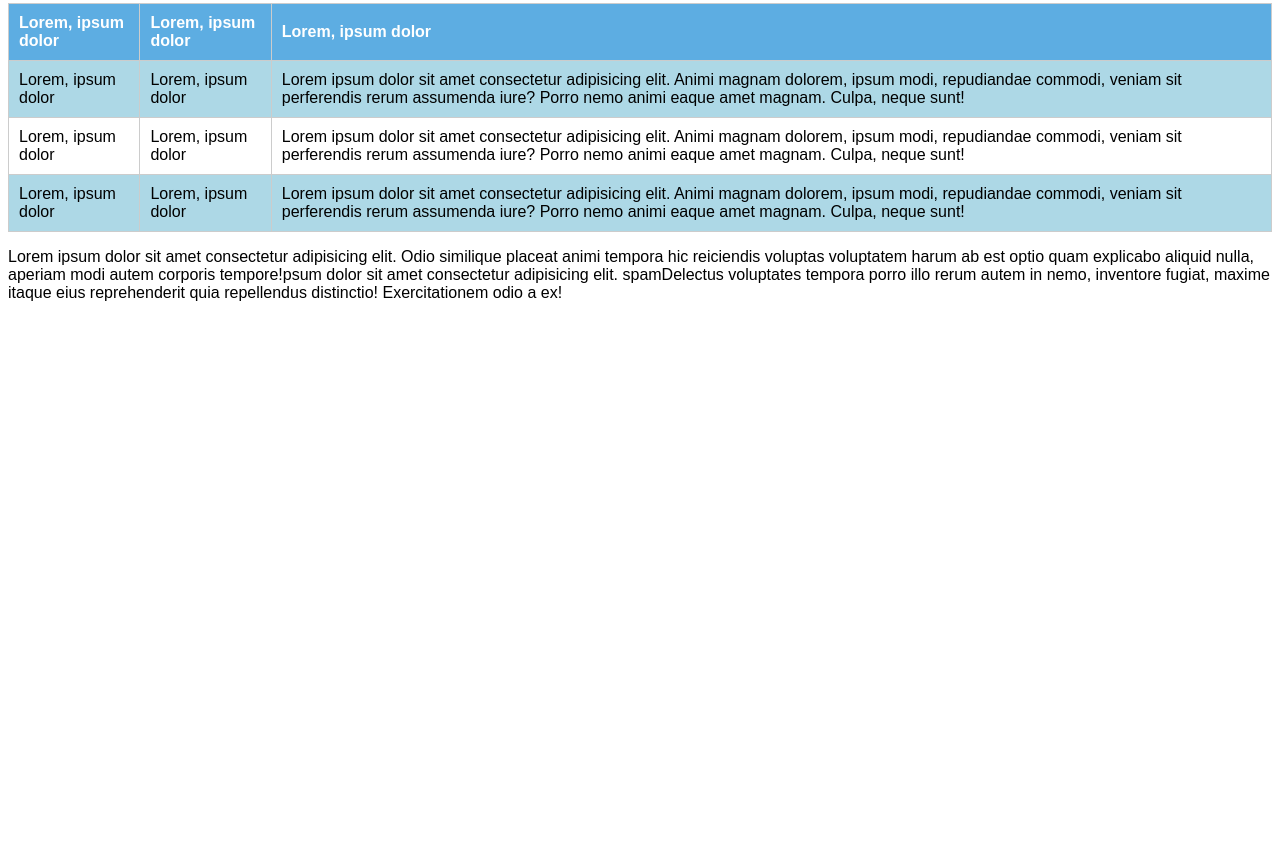
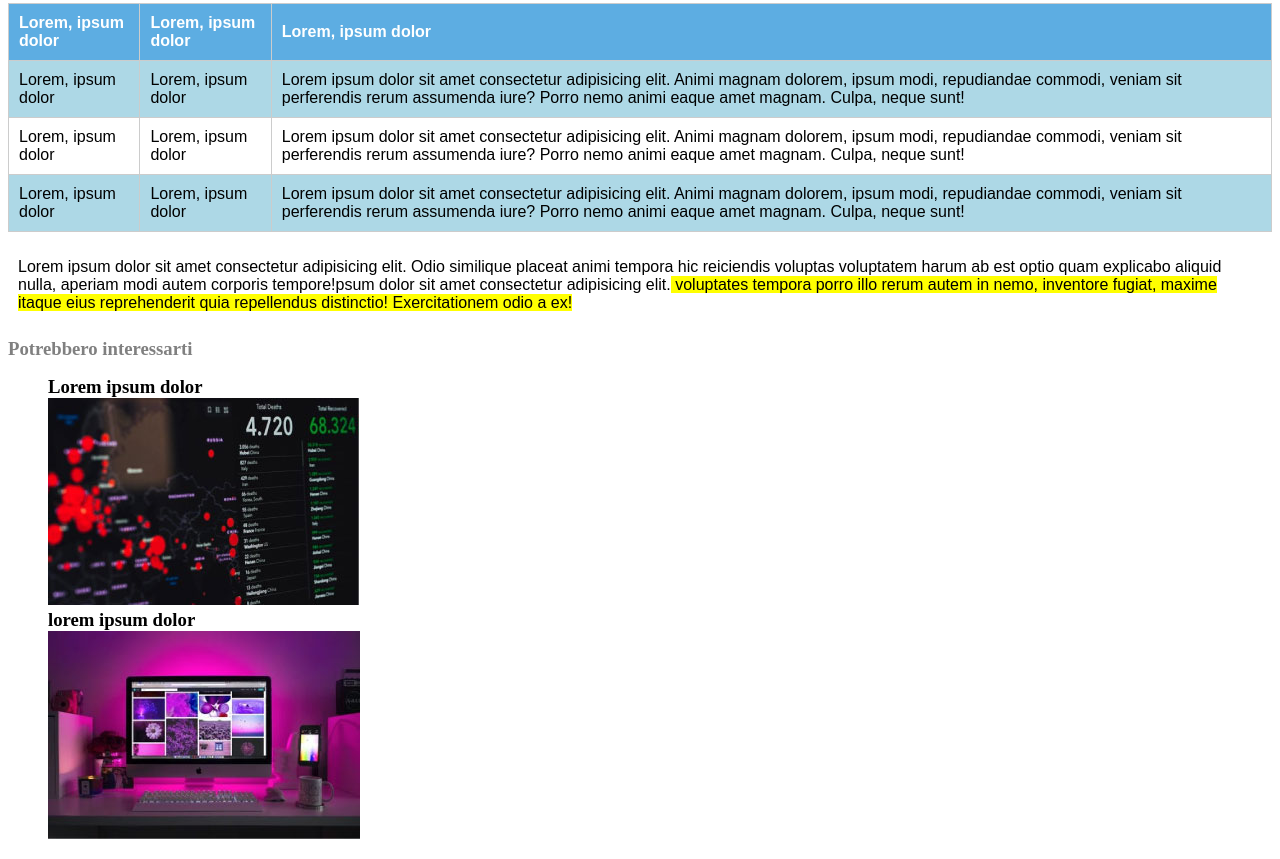
Before and after one commit to VirgilioDefeo/html-css-Booleaner, a plain HTML site: page index.html in a window 1280 px wide. Shown: the part 935-1794 px from the top of the page. Before the commit the page ends 1253 px from the top, so only its background shows below. Drawn offline with Linux system fonts and the light colour scheme.

Commit message:
feat:html/css-done

```diff
--- a/css/style.css
+++ b/css/style.css
@@ -1,62 +1,75 @@
 /* header */
-header{
-    background-color:lightskyblue;
+
+header {
+    background-color: lightskyblue;
     background-image: url(../img/pattern.png);
 }
 
 
-.logo{
+.logo {
     width: 250px;
     height: 150px;
 }
 
+/* fine header */
+
 /* main */
-main{
+main {
     font-family: Arial, Helvetica, sans-serif;
 }
 
-h4{
-color: gray
+/* info h4 */
+.grey {
+    color: gray
 }
 
-time{
+time {
     color: grey;
 }
 
-.author{
- font-style: italic;
+/* paragrafo */
+.author {
+    font-style: italic;
 }
 
-.evidence{
+/* evidenziamento paragrafo */
+.evidence {
     background-color: yellow;
 
 }
 
-div{
-font-size: medium ;
-
-}
-
-section{
+section {
     padding-top: 1%;
 }
 
-table{
+table {
     width: 100%;
-    border-collapse:collapse
+    border-collapse: collapse
 }
 
-th, td{
+th,
+td {
     border: 1px solid #ccc;
-     padding: 10px;
-    text-align:left;
+    padding: 10px;
+    text-align: left;
 }
 
-th{
+th {
     background-color: #5dade2;
-    color:white;
+    color: white;
 }
 
-.riga-colore{
+/* colore riga */
+.riga-colore {
     background-color: lightblue;
 }
+
+/* paragrafo */
+.space {
+    padding: 10px;
+}
+
+/* h3 footer */
+h3 {
+    margin: 0px
+}
--- a/index.html
+++ b/index.html
@@ -23,7 +23,7 @@
             <h1>Internet deve essere al servizio del "bene pubblico" : il manifesto di Tim Berners-Lee </h1>
             <!--fine titolo pricipale -->
 
-            <h4>Scritto da The Booleaner</h4>
+            <h4 class="grey">Scritto da The Booleaner</h4>
             <!-- info data -->
             <time datetime="2020/10/10">il 10/10/2020</time>
             <!-- info data fine -->
@@ -101,19 +101,27 @@
 
 
             <!-- paragrafo -->
-            <p>Lorem ipsum dolor sit amet consectetur adipisicing elit. Odio similique placeat animi tempora hic reiciendis voluptas voluptatem harum ab est optio quam explicabo aliquid nulla, aperiam modi autem corporis tempore!psum dolor sit amet consectetur adipisicing elit. spamDelectus voluptates tempora porro illo rerum
-                autem in nemo, inventore fugiat, maxime itaque eius reprehenderit quia repellendus distinctio!
-                Exercitationem odio a ex!</p>
+            <p class="space">Lorem ipsum dolor sit amet consectetur adipisicing elit. Odio similique placeat animi
+                tempora hic reiciendis voluptas voluptatem harum ab est optio quam explicabo aliquid nulla, aperiam modi
+                autem corporis tempore!psum dolor sit amet consectetur adipisicing elit.<span class="evidence">
+                    voluptates tempora porro illo rerum
+                    autem in nemo, inventore fugiat, maxime itaque eius reprehenderit quia repellendus distinctio!
+                    Exercitationem odio a ex!</span></p>
             <!--fine paragrafo -->
         </section>
-
-
-
     </main>
     <!--fine main -->
 
     <!-- footer -->
-    <footer></footer>
+    <footer>
+        <h3 class="grey">Potrebbero interessarti</h3>
+        <figure>
+            <h3>Lorem ipsum dolor</h3>
+            <img src="img/graph.jpg" alt="monitor1"><br>
+            <h3>lorem ipsum dolor</h3>
+            <img src="img/monitor.jpg" alt="monitor2">
+        </figure>
+    </footer>
     <!-- fine footer -->
 
 </body>
```
